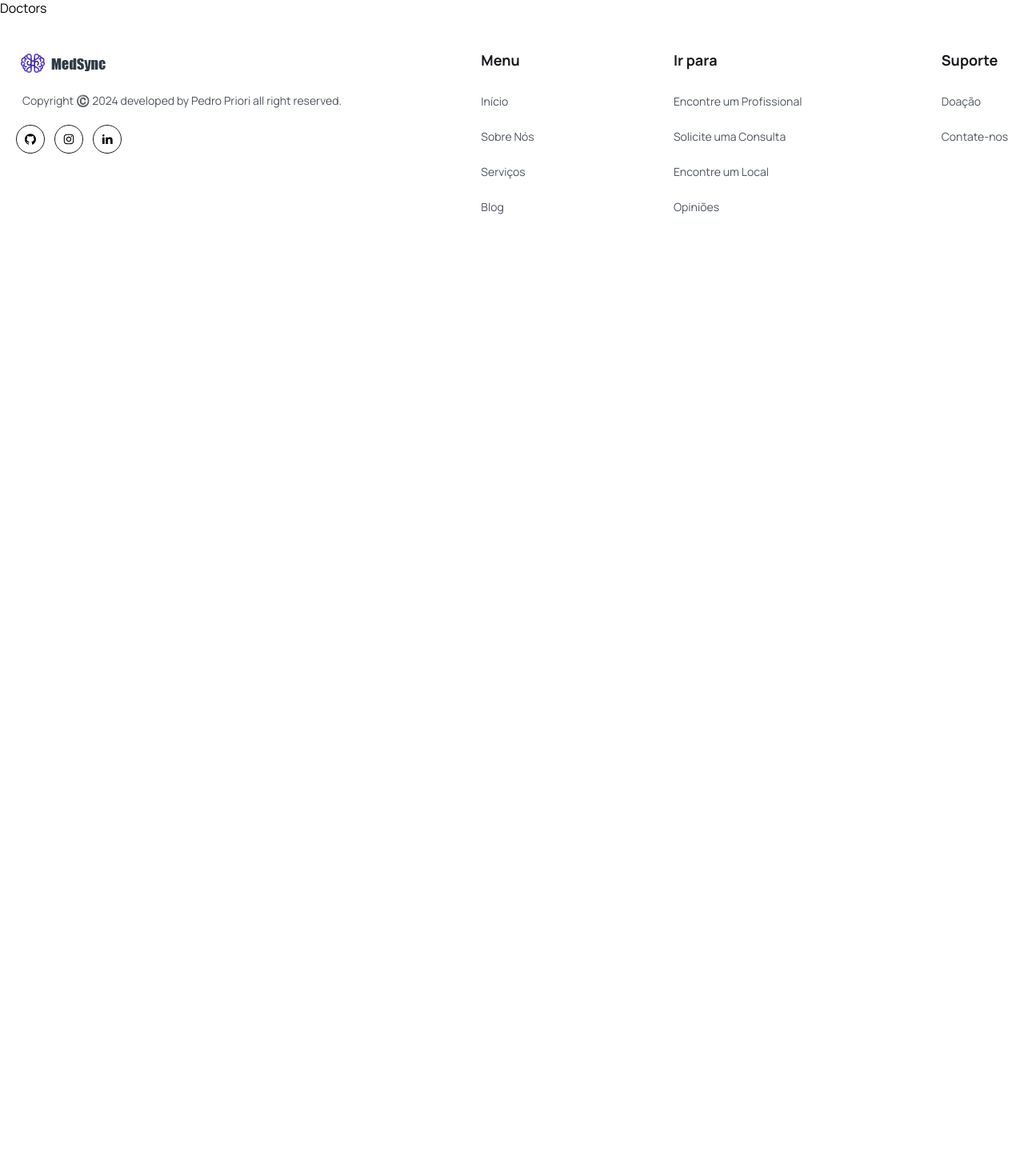
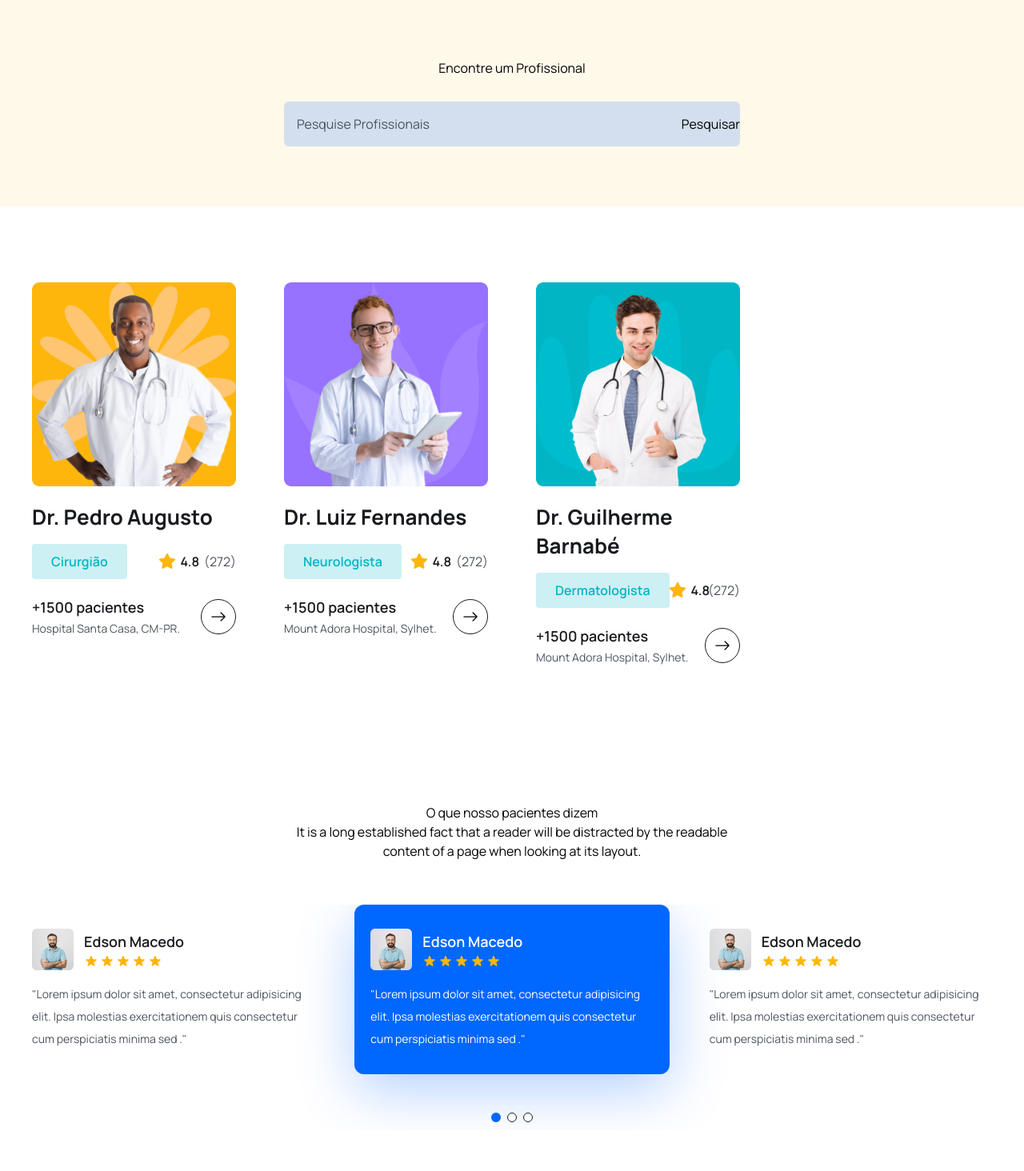
Before and after one commit to pedropriori/MedSync-Application, a React (Vite) app: page /doctors in a window 1280 px wide. Shown: the part 46-1510 px from the top of the page at 80% size. Before the commit the page ends 800 px from the top, so only its background shows below. Built offline with nearby package versions, Linux system fonts and the light colour scheme.

Commit message:
professionals page

```diff
--- a/src/pages/Doctors/Doctors.jsx
+++ b/src/pages/Doctors/Doctors.jsx
@@ -1,8 +1,47 @@
-import React from 'react'
+import DoctorCard from "../../components/Doctors/DoctorCard"
+import { doctors } from "../../assets/data/doctors"
+import Testimonial from "../../components/Testimonial/Testimonial"
 
 const Doctors = () => {
   return (
-    <div>Doctors</div>
+    <>
+      <section className="bg-[#fff9ea]">
+        <div className="container text-center">
+          <h2 className="heading">Encontre um Profissional</h2>
+          <div className="max-w-[570px] mt-[30px] mx-auto bg-[#0066ff2c] rounded-md flex items-center justify-between">
+            <input
+              type="search"
+              className="py-4 pl-4 pr-4 bg-transparent w-full focus:outline-none cursor-pointer placeholder:text-textColor"
+              placeholder="Pesquise Profissionais"
+            />
+            <button className="btn mt-0 rounded-[0px] rounded-r-md">
+              Pesquisar
+            </button>
+          </div>
+        </div>
+      </section>
+
+      <section>
+        <div className="container">
+          <div className='grid grid-cols-1 sm:grid-cols-2 md:grid-cols-3 lg:grid-cols-4 gap-5'>
+            {doctors.map((doctor) => (
+              <DoctorCard key={doctor.id} doctor={doctor}/>
+            ))}
+          </div>
+        </div>
+      </section>
+
+      <section>
+        <div className="container">
+          <div className='lg:w-[570px] mx-auto'>
+            <h2 className='heading text-center'>O que nosso pacientes dizem</h2>
+            <p className='text__para text-center'>It is a long established fact that a reader will be distracted by the readable content of a page when looking at its layout.</p>
+          </div>
+
+          <Testimonial />
+        </div>
+      </section>
+    </>
   )
 }
 
```
